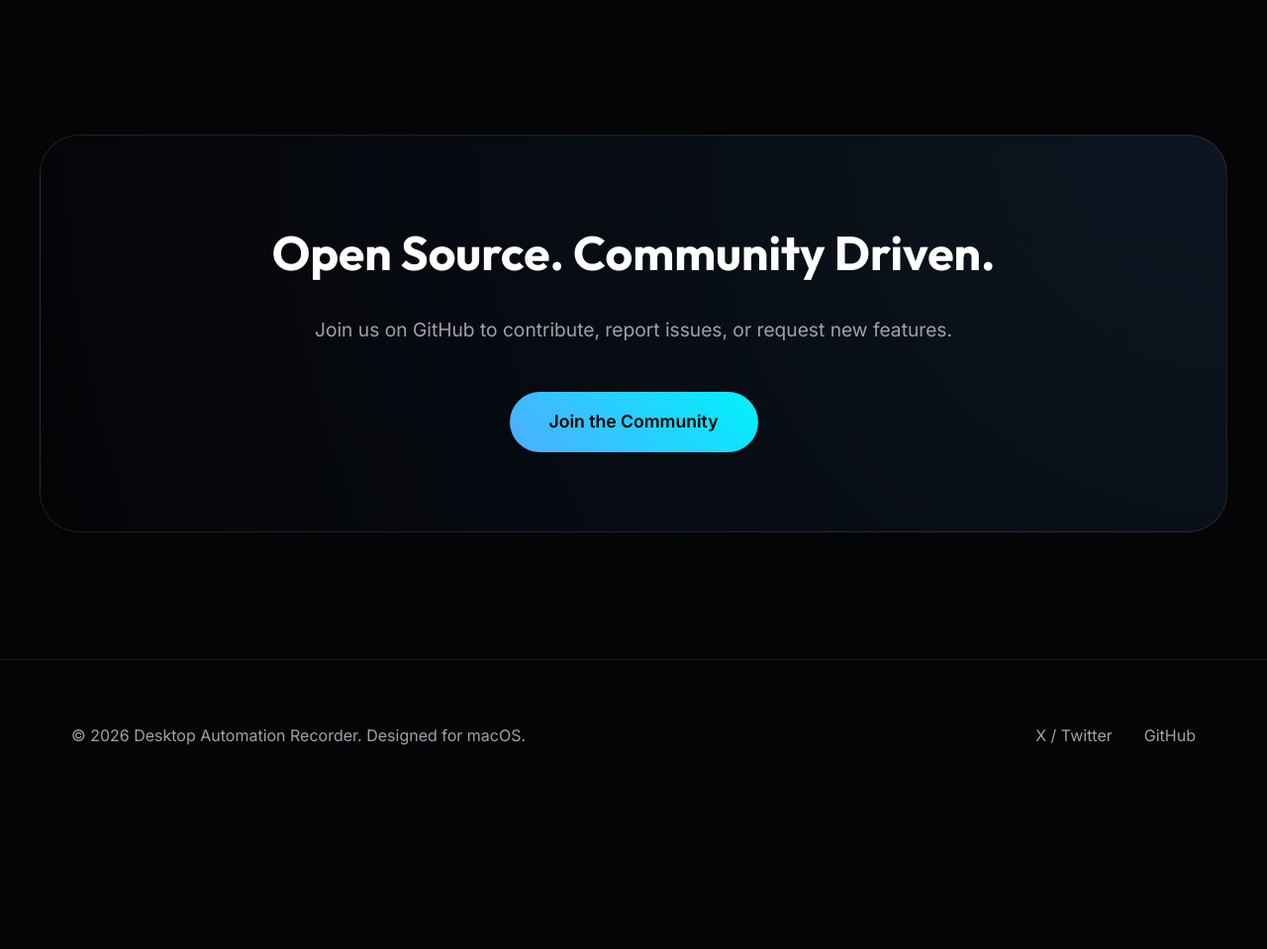
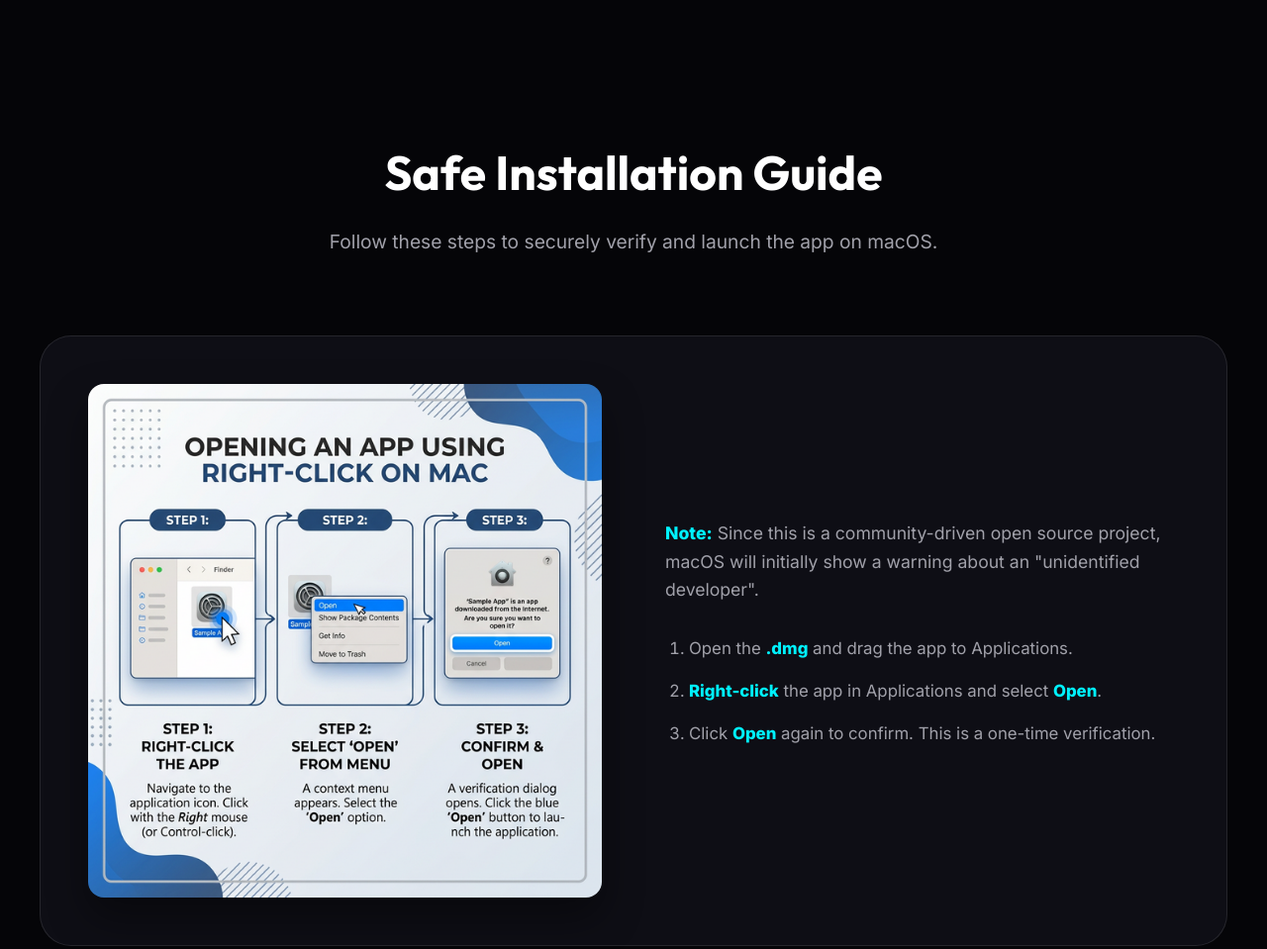
Before and after one commit to waveWhirlVfx/DesktopAutomationRecorder, a website built with Vite: page website/index.html in a window 1280 px wide. Shown: the part 1620-2579 px from the top of the page at 99% size. Before the commit the page ends 2440 px from the top, so only its background shows below. Built offline with nearby package versions, Linux system fonts and the light colour scheme.

Commit message:
docs: add visual installation guide to landing page

```diff
--- a/website/index.html
+++ b/website/index.html
@@ -67,6 +67,24 @@
             </div>
         </section>
 
+        <section id="install" class="install container">
+            <div class="section-header">
+                <h2>Safe Installation Guide</h2>
+                <p>Follow these steps to securely verify and launch the app on macOS.</p>
+            </div>
+            <div class="guide-content glass">
+                <img src="./installation_guide.png" alt="macOS Right-click to Open Guide" class="guide-img">
+                <div class="guide-text">
+                    <p><strong>Note:</strong> Since this is a community-driven open source project, macOS will initially show a warning about an "unidentified developer".</p>
+                    <ol>
+                        <li>Open the <strong>.dmg</strong> and drag the app to Applications.</li>
+                        <li><strong>Right-click</strong> the app in Applications and select <strong>Open</strong>.</li>
+                        <li>Click <strong>Open</strong> again to confirm. This is a one-time verification.</li>
+                    </ol>
+                </div>
+            </div>
+        </section>
+
         <section id="github" class="cta container">
             <div class="cta-box glass">
                 <h2>Open Source. Community Driven.</h2>
--- a/website/style.css
+++ b/website/style.css
@@ -320,3 +320,57 @@ footer {
     .feature-grid { grid-template-columns: 1fr; }
     .nav-links { display: none; }
 }
+
+/* Installation Guide */
+.install {
+    padding: 8rem 0;
+}
+
+.guide-content {
+    display: grid;
+    grid-template-columns: 1fr 1fr;
+    gap: 4rem;
+    padding: 3rem;
+    border-radius: 32px;
+    align-items: center;
+    background: var(--glass);
+    border: 1px solid var(--glass-border);
+}
+
+.guide-img {
+    width: 100%;
+    border-radius: 16px;
+    box-shadow: 0 20px 40px rgba(0, 0, 0, 0.4);
+}
+
+.guide-text h3 {
+    font-size: 2rem;
+    margin-bottom: 1.5rem;
+}
+
+.guide-text p {
+    font-size: 1.1rem;
+    color: var(--text-muted);
+    margin-bottom: 2rem;
+}
+
+.guide-text ol {
+    padding-left: 1.5rem;
+    color: var(--text-muted);
+}
+
+.guide-text li {
+    margin-bottom: 1rem;
+    font-size: 1.05rem;
+}
+
+.guide-text strong {
+    color: var(--primary);
+}
+
+@media (max-width: 992px) {
+    .guide-content {
+        grid-template-columns: 1fr;
+        padding: 2rem;
+    }
+}
```
Also changed, not shown: website/public/installation_guide.png (added).
